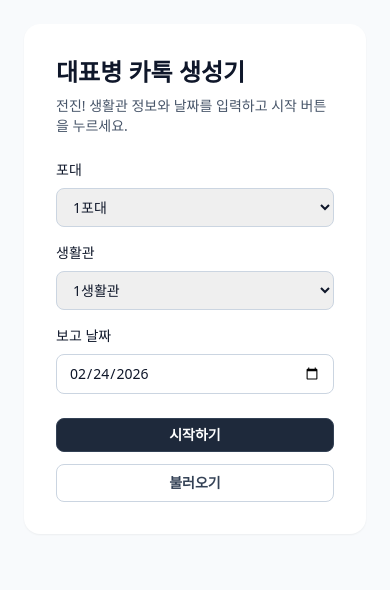
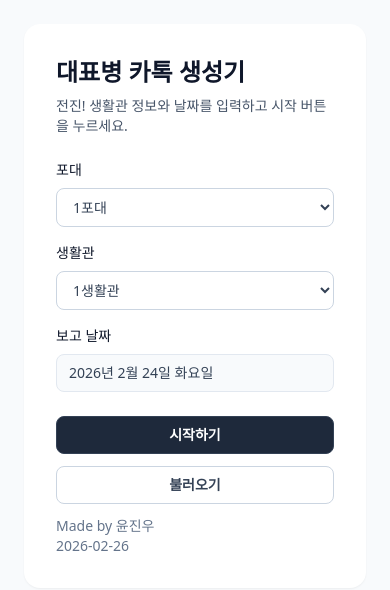
Before and after one commit to yjw1224/DK_automated_report, a Svelte app: page / in a window 390 px wide. Shown: the top 590 px of the page. Built offline with nearby package versions, Linux system fonts and the light colour scheme; a web font is replaced by a local one.

Commit message:
style: input 배경색 컴퓨터/모바일 모두 흰색으로 통일. 크레딧 추가. 날짜 선택하지 않고 금일 날짜가 뜨도록 함.

```diff
--- a/src/App.svelte
+++ b/src/App.svelte
@@ -111,7 +111,7 @@
     window.location.hash = '#/';
   }
 
-  const CLS_INPUT    = 'rounded-lg border border-slate-300 px-3 py-2 text-sm outline-none ring-blue-500 focus:ring-2';
+  const CLS_INPUT    = 'rounded-lg border border-slate-300 px-3 py-2 text-sm outline-none ring-blue-500 focus:ring-2 bg-white text-slate-700';
   const CLS_LABEL    = 'flex flex-col gap-2 text-sm font-medium';
   const CLS_NAV_BTN  = 'rounded-lg border border-slate-300 px-4 py-2 text-sm font-semibold text-slate-700 hover:bg-slate-100';
   const CLS_BACK_BTN = `w-full bg-white ${CLS_NAV_BTN}`;
@@ -152,24 +152,22 @@
           </select>
         </label>
 
-        <label class={CLS_LABEL}>
+        <div class={CLS_LABEL}>
           보고 날짜
-          <input
-            bind:value={reportDate}
-            on:change={saveMainForm}
-            class={CLS_INPUT}
-            type="date"
-          />
-        </label>
+          <span class="rounded-lg border border-slate-200 bg-slate-50 px-3 py-2 text-sm text-slate-700">
+            {new Date(reportDate + 'T00:00:00').toLocaleDateString('ko-KR', { year: 'numeric', month: 'long', day: 'numeric', weekday: 'long' })}
+          </span>
+        </div>
       </div>
 
       <div class="grid gap-3 sm:grid-cols-2">
-        <button class={`${CLS_TOGGLE} ${CLS_ON_DARK}`} type="button" on:click={() => goTo('personnel')}>
+        <button class={`${CLS_TOGGLE} ${CLS_ON_DARK} py-2`} type="button" on:click={() => goTo('personnel')}>
           시작하기
         </button>
         <button class={CLS_NAV_BTN} type="button" on:click={() => goTo('load')}>
           불러오기
         </button>
+        <p class="text-sm text-slate-500">Made by 윤진우<br>2026-02-26</p>
       </div>
     </section>
   {:else if currentRoute === 'personnel'}
```
